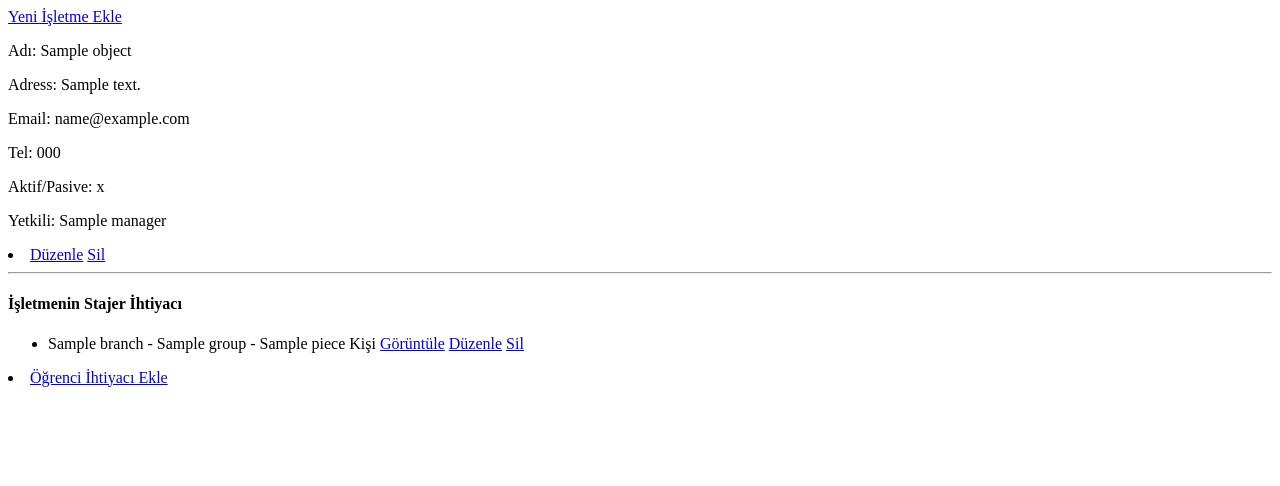
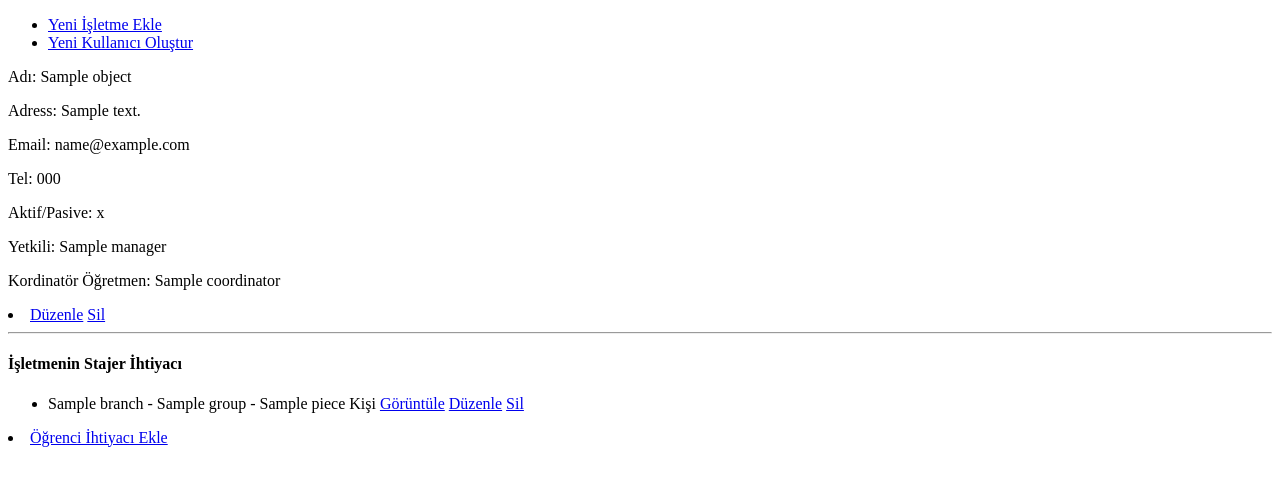
Before and after one commit to ykavras/management-system, a Django app: template businessadmin/apps/businesses/templates/business_detail.html in a window 1280 px wide. Shown: the top 486 px of the page. Run offline with Django 3.2, Linux system fonts and the light colour scheme; the template is opened without the code that fills it: most values are stand-ins (such as "Sample title", 1, 10 or a date in 2020).

Commit message:
add coordinator to business

```diff
--- a/businessadmin/apps/businesses/models.py
+++ b/businessadmin/apps/businesses/models.py
@@ -19,6 +19,8 @@ class Business(models.Model):
     passive = models.BooleanField(verbose_name='Pasif', default=False)
     manager = models.OneToOneField('members.Member', on_delete=models.PROTECT, related_name='business',
                                    verbose_name='Yetkili')
+    coordinator = models.ForeignKey('teachers.Teacher', on_delete=models.SET_NULL, related_name='businesses',
+                                    verbose_name='Koordinatör Öğretmen', null=True, blank=True)
 
     class Meta:
         verbose_name = 'İşletme'
--- a/businessadmin/apps/businesses/templates/business_detail.html
+++ b/businessadmin/apps/businesses/templates/business_detail.html
@@ -12,6 +12,7 @@
 <p>Tel: {{object.phone}}</p>
 <p>Aktif/Pasive: {{object.passive}}</p>
 <p>Yetkili: {{object.manager}}</p>
+<p>Kordinatör Öğretmen: {{object.coordinator}}</p>
 <li>
     <a href="{% url 'business:edit' object.pk %}">Düzenle</a> <a href="{% url 'business:delete' object.pk %}">Sil</a>
 </li>
--- a/businessadmin/apps/businesses/templates/business_top.html
+++ b/businessadmin/apps/businesses/templates/business_top.html
@@ -1 +1,4 @@
-<a href="{% url 'business:create'%}">Yeni İşletme Ekle</a>
+<ul>
+    <li><a href="{% url 'business:create'%}">Yeni İşletme Ekle</a></li>
+    <li><a href="{% url 'member:create'%}">Yeni Kullanıcı Oluştur</a></li>
+</ul>
```
Also changed, not shown: businessadmin/apps/businesses/views.py (+9 -2 lines), businessadmin/apps/businesses/migrations/0005_business_coordinator.py (added).
